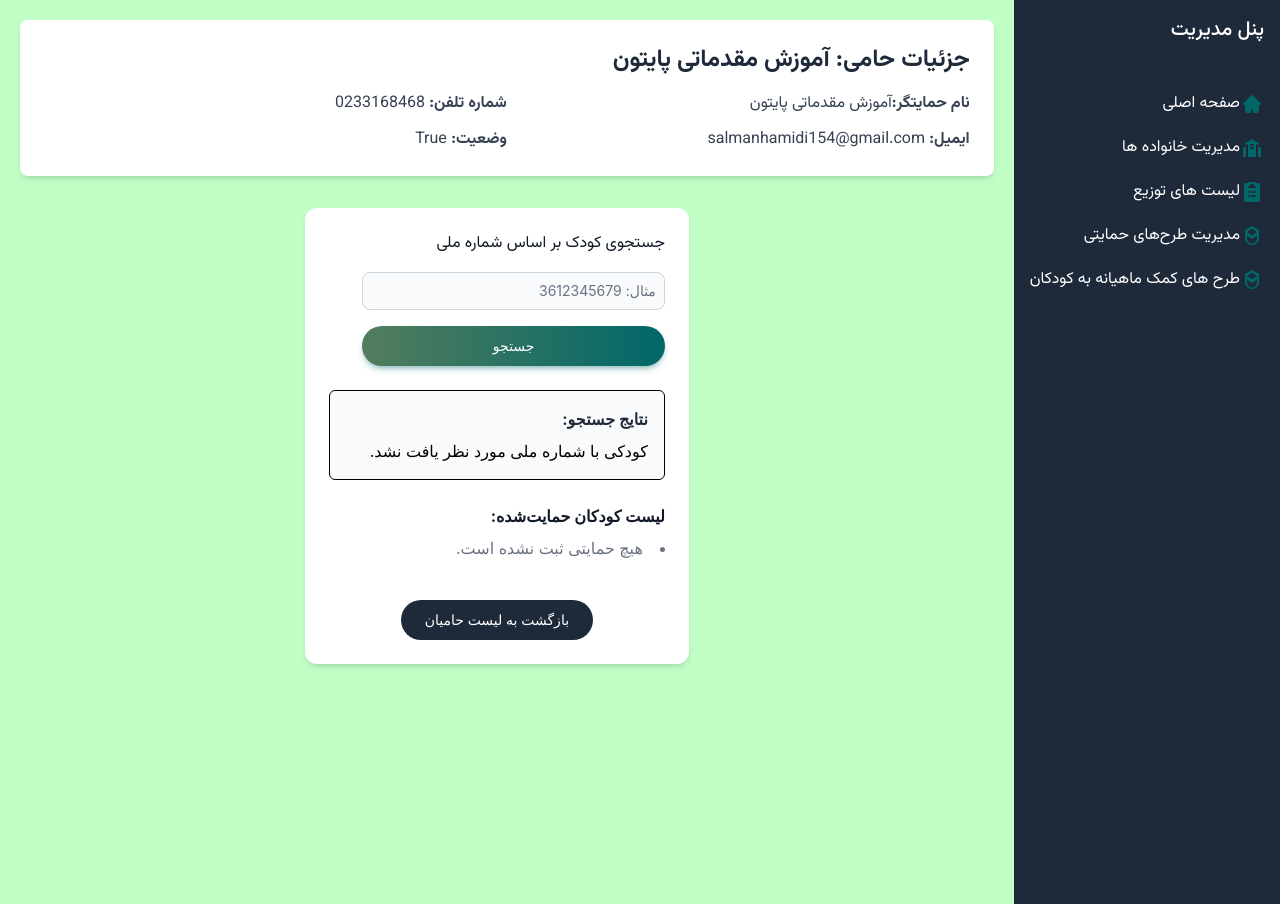
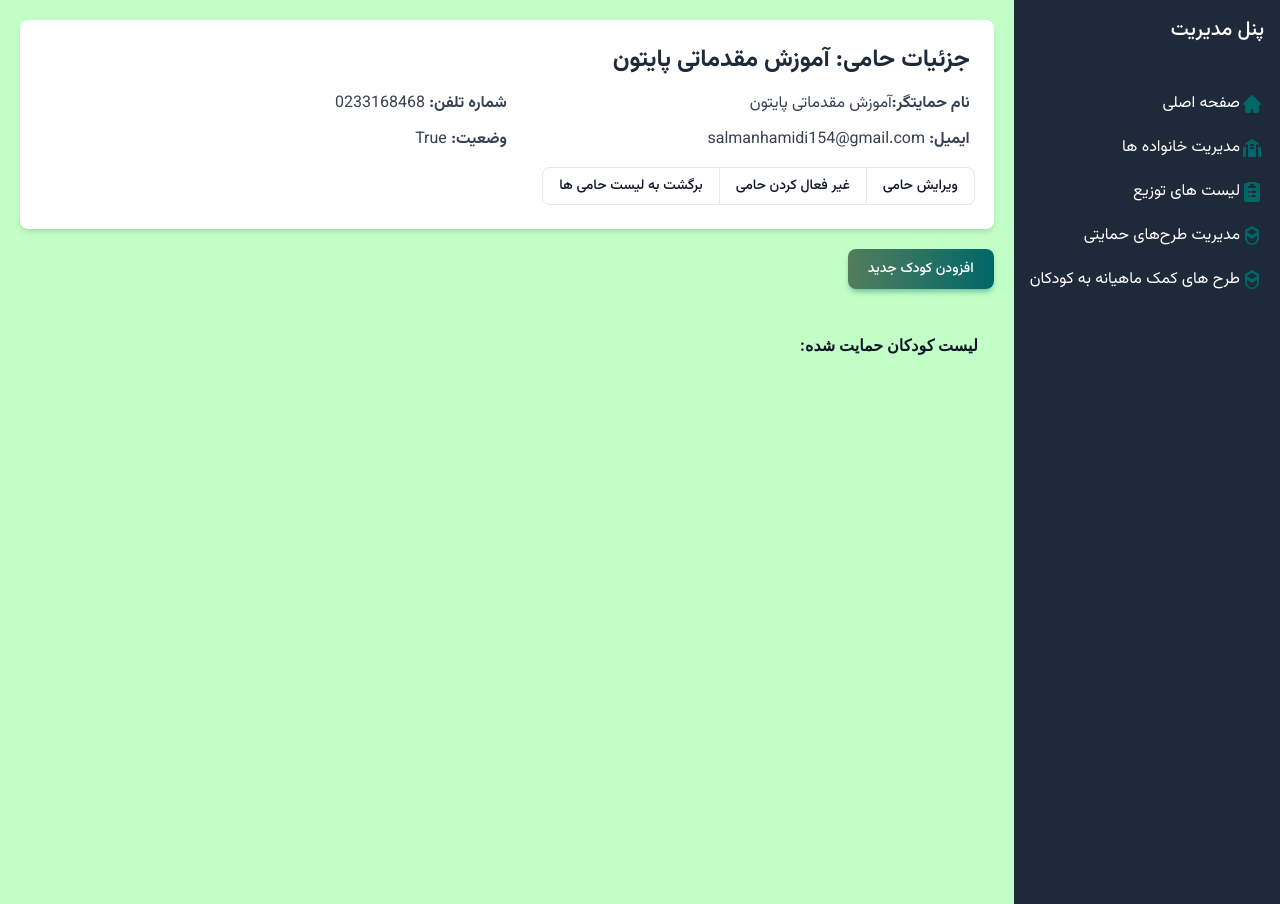
Before and after one commit to salman-hamidi2024/MCM, a Django app: page /supporter/1/ in a window 1280 px wide. Shown: the part 64-968 px from the top of the page. Run offline with Django 5.2, Linux system fonts and the light colour scheme; data comes from the database, SQL or seed files in the repository; both versions use the stored data as it was after the commit.

Commit message:
1 task did

```diff
--- a/BMS/settings.py
+++ b/BMS/settings.py
@@ -39,6 +39,7 @@ INSTALLED_APPS = [
     'django.contrib.staticfiles',
     'django.contrib.humanize',
     'jalali_date',
+    'rest_framework',
 
     # My Apps
     'Mohsenin',
--- a/Mohsenin/Views/supportviews.py
+++ b/Mohsenin/Views/supportviews.py
@@ -168,27 +168,11 @@ def support_create(request, person_id=None):
 # Detail View for a Specific Supporter
 def supporter_detail(request, pk):
     supporter = get_object_or_404(Supporter, pk=pk)
-    supports = Support.objects.all()
-
-    searched_person = None
-    if request.method == 'POST':
-        national_id = request.POST.get('national_id', '').strip()
-        if not national_id:
-            messages.error(request, 'لطفاً کد ملی را وارد کنید.')
-        else:
-            searched_person = Person.objects.filter(national_id__iexact=national_id).first()
-            if not searched_person:
-                messages.error(request, 'شخصی با این کد ملی یافت نشد.')
-            elif supporter.supports_orphans_only and not searched_person.is_orphan:
-                messages.error(request, 'این حامی فقط از یتیمان حمایت می‌کند.')
-                searched_person = None  # برای جلوگیری از نمایش شخص غیرمجاز
-            else:
-                messages.success(request, 'شخص با موفقیت پیدا شد.')
+    supports = Support.objects.filter(supporter=supporter)
 
     context = {
         'supporter': supporter,
         'supports': supports,
-        'searched_person': searched_person,
     }
     return render(request, 'support/supporter_detail.html', context)
 
@@ -228,3 +212,8 @@ def supporter_deactivate(request, pk):
         'supporter': supporter,
     }
     return render(request, 'support/supporter_confirm_deactivate.html', context)
+
+
+
+def choose_kid_support(request):
+    return render(request, "Support/support_form.html")
--- a/Mohsenin/models.py
+++ b/Mohsenin/models.py
@@ -134,7 +134,7 @@ class Support(models.Model):
     supporter = models.ForeignKey(Supporter, related_name='supports', on_delete=models.CASCADE)
     person = models.ForeignKey(Person, related_name='supportings', on_delete=models.CASCADE)
     support_date = models.DateField('تاریخ حمایت', auto_now_add=True)
-    amount = models.DecimalField('مبلغ حمایت', max_digits=10, decimal_places=2)  # Adjust as needed
+    amount = models.DecimalField('مبلغ حمایت', max_digits=10, decimal_places=0)  # Adjust as needed
     is_active = models.BooleanField('فعال', default=True)
 
     def __str__(self):
--- a/Mohsenin/templates/Support/supporter_detail.html
+++ b/Mohsenin/templates/Support/supporter_detail.html
@@ -13,75 +13,45 @@
             <div><strong>ایمیل:</strong> {{ supporter.email }}</div>
             <div><strong>وضعیت:</strong> {{ supporter.is_active }}</div>
         </div>
+        <div class="detail-buttons flex rounded-md vazir-normal no-print" role="group">
+        <a href="{% url 'supporter-update' supporter.pk %}">
+          <button type="button" class="cursor-pointer px-4 py-2 text-sm font-medium text-gray-900 bg-white border border-gray-200 rounded-s-lg hover:bg-gray-100 hover:text-blue-700 focus:z-10 focus:ring-2 focus:ring-gray-700 focus:text-gray-700 dark:bg-gray-800 dark:border-gray-700 dark:text-white dark:hover:text-white dark:hover:bg-gray-700 dark:focus:ring-gray-500 dark:focus:text-white">ویرایش حامی</button>
+        </a>
+        <a href="{% url 'support-deactivate' supporter.pk %}">
+          <button type="button" class="cursor-pointer px-4 py-2 text-sm font-medium text-gray-900 bg-white border-t border-b border-gray-200 hover:bg-gray-100 hover:text-gray-700 focus:z-10 focus:ring-2 focus:ring-gray-700 focus:text-gray-700 dark:bg-gray-800 dark:border-gray-700 dark:text-white dark:hover:text-white dark:hover:bg-gray-700 dark:focus:ring-gray-500 dark:focus:text-white">غیر فعال کردن حامی</button>
+        </a>
+
+        <a href="{% url 'supporter-list' %}">
+          <button type="button" class="cursor-pointer px-4 py-2 text-sm font-medium text-gray-900 bg-white border border-gray-200 rounded-e-lg hover:bg-gray-100 hover:text-gray-700 focus:z-10 focus:ring-2 focus:ring-gray-700 focus:text-gray-700 dark:bg-gray-800 dark:border-gray-700 dark:text-white dark:hover:text-white dark:hover:bg-gray-700 dark:focus:ring-gray-500 dark:focus:text-white">برگشت به لیست حامی ها</button>
+        </a>
+      </div>
 
     </div>
 </div>
+<div class="py-5 vazir-medium no-print">
+  <a href=""><button type="button" class="custom-button cursor-pointer text-gray-900 bg-gradient-to-r from-lime-200 via-lime-400 to-lime-500 hover:bg-gradient-to-br focus:ring-4 focus:outline-none focus:ring-lime-300 dark:focus:ring-lime-800 font-medium rounded-lg text-sm px-5 py-2.5 text-center me-2 mb-2">افزودن کودک جدید</button></a>
+</div>
+<div class="flex m-4">
+  <h3 class="font-bold text-gray-900">لیست کودکان حمایت‌ شده:</h3>
+</div>
 
-<div class="mt-8">
+ <div class="grid grid-cols-1 mt-4 md:grid-cols-2 lg:grid-cols-3 gap-6">
+    {% for support in supports %}
+      {% comment %} <div class="border-b border-gray-200 py-2">
+        <a href="{% url 'transfer_family_to_dist' dist.pk family.pk %}" class="text-blue-600 hover:underline">انتقال به {{ dist.name }}</a>
+      </div> {% endcomment %}
+            <!-- Card 1 -->
+            <div class="bg-white rounded-lg shadow-md p-6">
+                <h3 class="text-xl text-center font-semibold text-gray-800 mb-3 vazir-bold">{{ support.person }}</h3>
+                <div class="grid grid-cols-1 gap-y-3 text-gray-700 vazir-normal">
+                    <div><li><strong> مبلغ:</strong> {{ support.amount }}</li></div>
+                    <div><li><strong> تاریخ:</strong> {{ support.support_date }}</li></div>
+                </div>
 
-  <div class="w-96 mx-auto p-6 bg-white rounded-xl shadow-md space-y-6">
+            {% endfor %}
+        </div>
 
-    <!-- فرم جستجوی کودک -->
-    <div class="space-y-4">
-      <h2 class="vazir-normal text-base font-medium text-gray-900">جستجوی کودک بر اساس شماره ملی</h2>
-      <form method="post" action="{% url 'support-create' %}" class="flex flex-col gap-4">
-        {% csrf_token %}
-        <input type="hidden" name="supporter" value="{{ supporter.pk }}">
-        <input type="hidden" name="is_active" value="true">
 
-        <input type="text" id="search-national-id" name="national_id"
-               class="bg-gray-50 border border-gray-300 text-gray-900 text-sm rounded-lg focus:ring-blue-500 focus:border-blue-500 block w-full p-2"
-               placeholder="مثال: 3612345679" required>
-
-        <button type="submit"
-                class="custom-button self-start text-white bg-green-700 hover:bg-green-800 focus:ring-4 focus:ring-green-300 font-medium rounded-full text-sm px-5 py-2.5">
-          جستجو
-        </button>
-      </form>
-    </div>
-
-    <!-- نتایج جستجو -->
-    <div class="bg-gray-50 p-4 rounded-md border">
-      <h3 class="font-bold text-gray-800 mb-2">نتایج جستجو:</h3>
-      {% if searched_person %}
-        <p>کودک پیدا شد: <strong>{{ searched_person }}</strong></p>
-        <form method="post" action="{% url 'support-create' %}" class="mt-3">
-          {% csrf_token %}
-          <input type="hidden" name="supporter" value="{{ supporter.pk }}">
-          <input type="hidden" name="person" value="{{ searched_person.pk }}">
-          <input type="hidden" name="amount" value="1000000">
-          <input type="hidden" name="is_active" value="true">
-          <button type="submit"
-                  class="text-white bg-blue-600 hover:bg-blue-700 focus:ring-4 focus:ring-blue-300 font-medium rounded-full text-sm px-5 py-2.5">
-            اضافه کردن به حمایت
-          </button>
-        </form>
-      {% else %}
-        <p class="text-600">کودکی با شماره ملی مورد نظر یافت نشد.</p>
-      {% endif %}
-    </div>
-
-    <!-- لیست کودکان حمایت‌شده -->
-    <div class="space-y-2">
-      <h3 class="font-bold text-gray-900">لیست کودکان حمایت‌شده:</h3>
-      <ul class="list-disc list-inside space-y-1 text-gray-700">
-        {% for support in supporter.supports.all %}
-          <li>
-            {{ support.person }} - مبلغ: {{ support.amount|intcomma }} تومان | تاریخ: {{ support.support_date }}
-          </li>
-        {% empty %}
-          <li class="text-gray-500">هیچ حمایتی ثبت نشده است.</li>
-        {% endfor %}
-      </ul>
-    </div>
-
-    <!-- دکمه بازگشت -->
-    <div class="text-center pt-4">
-      <a href="{% url 'supporter-list' %}"
-         class="inline-block text-white bg-gray-800 hover:bg-gray-900 focus:ring-4 focus:ring-gray-300 font-medium rounded-full text-sm px-6 py-2.5">
-        بازگشت به لیست حامیان
-      </a>
-    </div>
 
   </div>
 </div>
```
Also changed, not shown: Mohsenin/templates/Support/support_form.html (+0 -16 lines), Mohsenin/templates/Support/support_list.html (+28 -2 lines), Mohsenin/migrations/0007_alter_support_amount.py (added), db.sqlite3.
